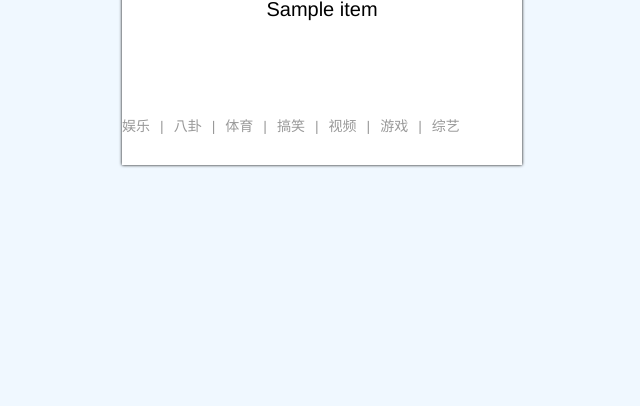
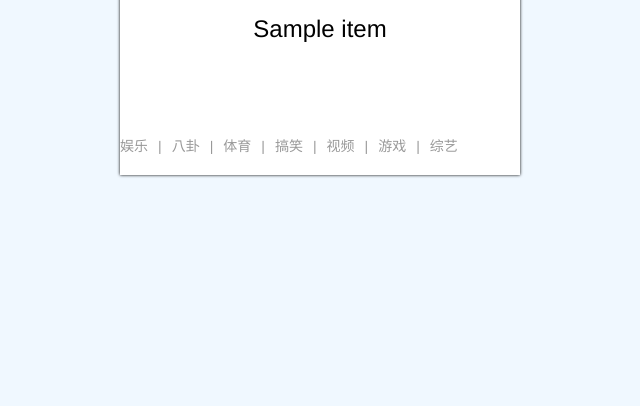
Before and after one commit to ZX1209/flask_multi_media_viewer, a Flask app: template flaskApp/templates/name_view.html in a window 1280 px wide. Shown: the part 394-800 px from the top of the page, without its empty margins (78-718 px from the left). Run offline with Flask 2, Linux system fonts and the light colour scheme; the template is opened without the code that fills it: most values are stand-ins (such as "Sample title", 1, 10 or a date in 2020); parts of the project's set-up code (start-up, migrations or seed data) failed here and were passed over.

Commit message:
devide css style;8px base configure ui

```diff
--- /dev/null
+++ b/flaskApp/static/css/page_base.css
@@ -0,0 +1,119 @@
+body {
+    background-color: aliceblue;
+    width: 100%;
+}
+
+
+
+
+.card_div {
+    margin: 8px 8px 24px 8px;
+    /* padding: 3px 3px 3px 3px; */
+    width: 400px;
+
+    background-color: white;
+    box-shadow: 0px 0px 3px 0px black
+}
+
+.pic_div {}
+
+.name_div {
+    height: 40px;
+    text-overflow: ellipsis;
+    overflow:visible;
+    display: block;
+    margin: 8px;
+    height: 80px;
+}
+
+.name {
+    padding-top: 8px;
+    font-size: 24px;
+    text-align: center;
+}
+
+
+.tag_div {
+    height: 40px;
+}
+
+.action_div {
+    height: 40px;
+}
+
+.pictures {}
+
+.searchBox {
+
+    height: 32px;
+    width: 88px;
+
+    margin: 8px 8px 8px 8px;
+    padding: 8px 8px 8px 8px;
+    font-size: 24px;
+}
+
+.static_top {
+    position: fixed;
+    top: 0px;
+    width: 100%;
+}
+
+.place_div {
+    height: 160px;
+}
+
+/* xiao */
+@media screen and (max-width: 800px) {
+    .gl-main {
+        display: inline-block;
+        width: 100%;
+    }
+
+    .pictures {
+        text-align: center;
+        margin: 0 auto;
+    }
+
+    .card_div {
+        display: inline-block;
+    }
+
+
+}
+
+@media screen and (min-width: 800px) and (max-width : 1300px) {
+    .gl-main {
+        display: inline-block;
+        width: 100%;
+    }
+
+    .pictures {
+        width: 900px;
+        margin: 0 auto;
+    }
+
+    .card_div {
+        display: inline-table;
+    }
+
+
+}
+
+/* da */
+@media screen and (min-width: 1300px) {
+    .gl-main {
+        width: 1500px;
+        margin: 8px auto;
+    }
+
+    .card_div {
+        display: inline-table;
+    }
+
+    .pictures {
+        width: 1300px;
+        margin: 0 auto;
+    }
+
+}
--- a/flaskApp/templates/page_base.html
+++ b/flaskApp/templates/page_base.html
@@ -39,6 +39,7 @@
     <link rel="stylesheet" href="{{url_for('static',filename='./layui/css/layui.css')}}">
 
     <script src="{{url_for('static',filename='./layui/layui.all.js')}}"></script>
+    <link rel="stylesheet" href="{{url_for('static',filename='./css/page_base.css')}}">
 
     <!-- <script language="JavaScript" type="text/javascript" src="{{url_for('static',filename='jquery-3.3.1.js')}}"></script>
 
@@ -52,127 +53,7 @@
 
     <!-- //设置页面宽度等于设备宽度，并且不可以放大  -->
     <meta name="viewport" content="width=device-width, initial-scale=1, maximum-scale=1">
-    <style>
-        body {
-            background-color: aliceblue;
-            width: 100%;
-        }
 
-
-
-
-        .card_div {
-            margin: 10px 10px 30px 10px;
-            /* padding: 3px 3px 3px 3px; */
-            width: 400px;
-
-            background-color: white;
-            box-shadow: 0px 0px 3px 0px black
-        }
-
-        .pic_div {}
-
-        .name_div {
-            height: 50px;
-            text-overflow: ellipsis;
-            overflow: scroll;
-            display: block;
-            margin: 2px;
-            height: 70px;
-        }
-
-        .name {
-            padding-top: 5px;
-            font-size: 20px;
-            text-align: center;
-        }
-
-
-        .tag_div {
-            height: 50px;
-        }
-
-        .action_div {
-            height: 50px;
-        }
-
-        .pictures {}
-
-        .searchBox {
-
-            height: 50px;
-            width: 100px;
-
-            margin: 5px 10px 5px 10px;
-            padding: 2px 4px 2px 4px;
-            font-size: 20px;
-        }
-
-        .static_top {
-            position: fixed;
-            top: 0px;
-            width: 100%;
-        }
-
-        .place_div {
-            height: 150px;
-        }
-
-        /* xiao */
-        @media screen and (max-width: 800px) {
-            .gl-main {
-                display: inline-block;
-                width: 100%;
-            }
-
-            .pictures {
-                text-align: center;
-                margin: 0 auto;
-            }
-
-            .card_div {
-                display: inline-block;
-            }
-
-
-        }
-
-        @media screen and (min-width: 800px) and (max-width : 1300px) {
-            .gl-main {
-                display: inline-block;
-                width: 100%;
-            }
-
-            .pictures {
-                width: 900px;
-                margin: 0 auto;
-            }
-
-            .card_div {
-                display: inline-table;
-            }
-
-
-        }
-
-        /* da */
-        @media screen and (min-width: 1300px) {
-            .gl-main {
-                width: 1500px;
-                margin: 10px auto;
-            }
-
-            .card_div {
-                display: inline-table;
-            }
-
-            .pictures {
-                width: 1300px;
-                margin: 0 auto;
-            }
-
-        }
-    </style>
 
     <script>
         var navito = (url) => {
```
